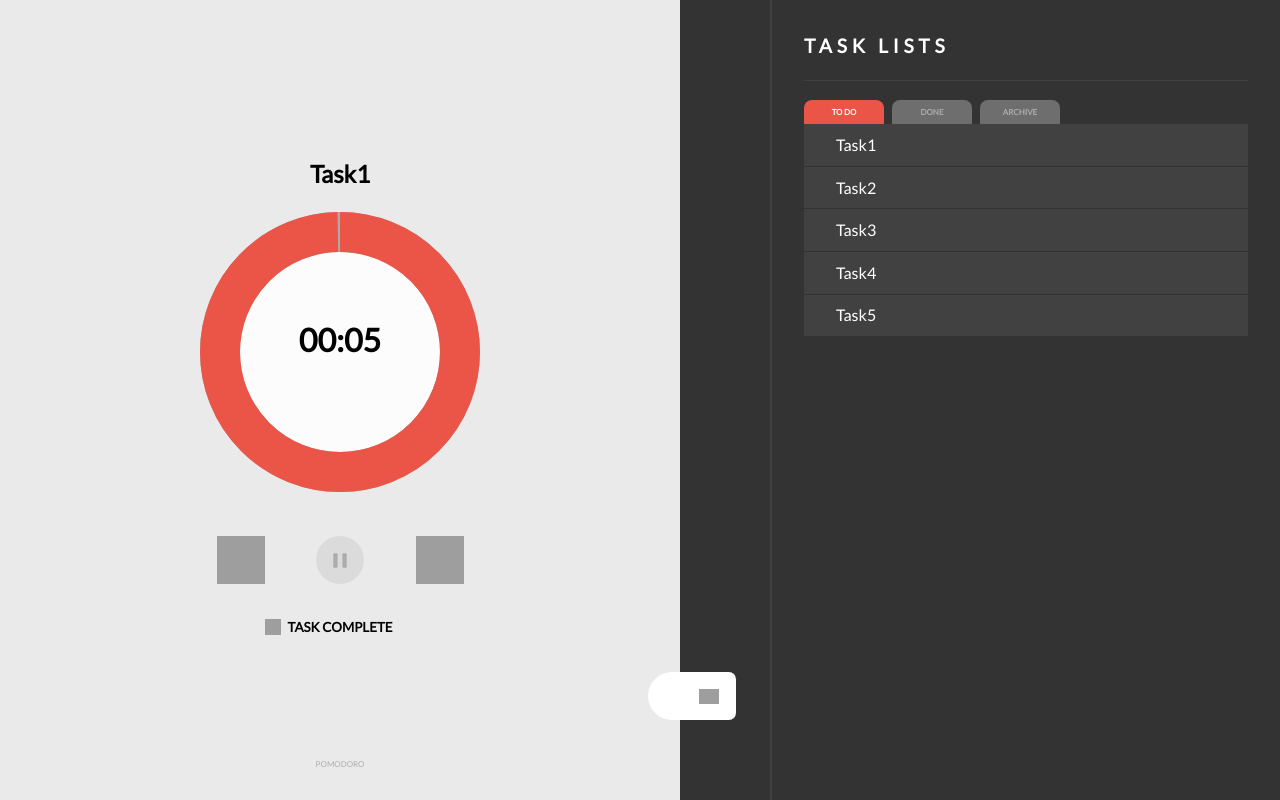
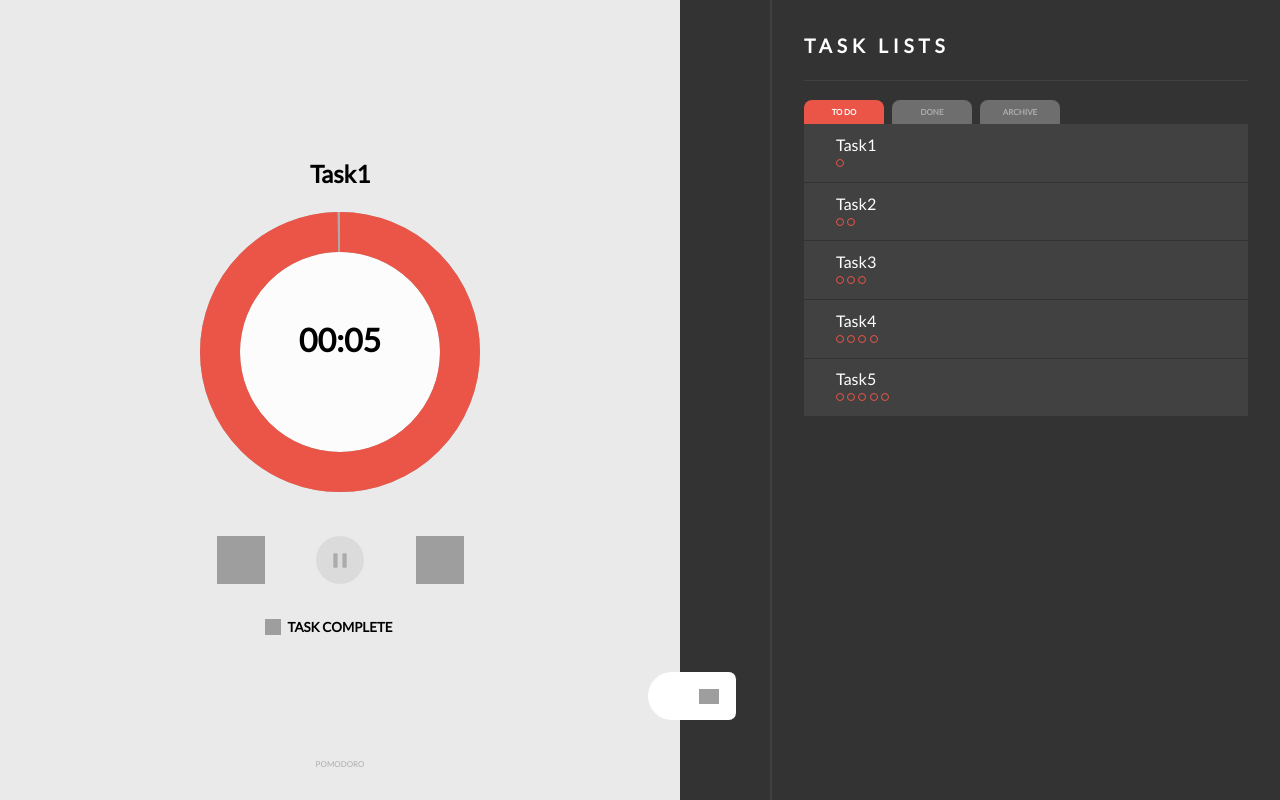
Before and after one commit to es6513/pomodoro-app, a React (Create React App) app: page /todo in a window 1280 px wide. Built offline with nearby package versions, Linux system fonts and the light colour scheme; grey boxes are pictures that could not be loaded; some icons are missing.

Commit message:
fix submit bug

```diff
--- /dev/null
+++ b/src/components/Clock/index.js
@@ -0,0 +1,52 @@
+import React from "react";
+import { PropTypes } from "prop-types";
+
+function Clock({ estimatedTomato, finishTomato, className, ...restProps }) {
+  const renderClock = () => {
+    console.log(estimatedTomato);
+
+    if (estimatedTomato > finishTomato) {
+      return (
+        <div>
+          {new Array(finishTomato).fill().map((el, index) => (
+            <span
+              key={index}
+              className={className}
+              data-fill="fill"
+              {...restProps}
+            ></span>
+          ))}
+          {new Array(estimatedTomato).fill().map((el, index) => (
+            <span key={index} className={className} {...restProps}></span>
+          ))}
+        </div>
+      );
+    } else if (estimatedTomato < finishTomato) {
+      return (
+        <div>
+          {new Array(finishTomato).fill().map((el, index) => (
+            <span
+              key={index}
+              className={className}
+              data-fill="fill"
+              {...restProps}
+            ></span>
+          ))}
+        </div>
+      );
+    }
+  };
+  return <div>{renderClock()}</div>;
+}
+
+export default Clock;
+
+Clock.propTypes = {
+  estimatedTomato: PropTypes.number.isRequired,
+  finishTomato: PropTypes.number.isRequired,
+  className: PropTypes.string,
+};
+
+Clock.defaultProps = {
+  className: "",
+};
--- a/src/components/MenuItem/index.js
+++ b/src/components/MenuItem/index.js
@@ -1,18 +1,18 @@
 import React from "react";
 import { PropTypes } from "prop-types";
 
-function MenuItem({ className, handelCLick, ...restProps }) {
-  return <li className={className} onClick={handelCLick} {...restProps}></li>;
+function MenuItem({ className, handelClick, ...restProps }) {
+  return <li className={className} onClick={handelClick} {...restProps}></li>;
 }
 
 export default MenuItem;
 
 MenuItem.propTypes = {
   className: PropTypes.string,
-  handelCLick: PropTypes.func,
+  handelClick: PropTypes.func,
 };
 
 MenuItem.defaultProps = {
   className: "",
-  handelCLick: () => null,
+  handelClick: () => null,
 };
--- a/src/components/TaskInfo/index.js
+++ b/src/components/TaskInfo/index.js
@@ -4,14 +4,14 @@ import Icons from "../../components/Icon";
 
 function TaskInfo({
   className,
-  handelCLick,
+  handelClick,
   children,
   isDone,
   isCurrent,
   ...resrProps
 }) {
   return (
-    <div className={className} onClick={handelCLick} {...resrProps}>
+    <div className={className} onClick={handelClick} {...resrProps}>
       {children}
       <div
         className={`task-info--prefix task-info--prefix-${
@@ -32,7 +32,7 @@ export default TaskInfo;
 
 TaskInfo.propTypes = {
   className: PropTypes.string,
-  handelCLick: PropTypes.func,
+  handelClick: PropTypes.func,
   children: PropTypes.node.isRequired,
   isDone: PropTypes.bool.isRequired,
   isCurrent: PropTypes.bool.isRequired,
@@ -40,5 +40,5 @@ TaskInfo.propTypes = {
 
 TaskInfo.defaultProps = {
   className: "",
-  handelCLick: () => null,
+  handelClick: () => null,
 };
--- a/src/container/AsidePanel/index.js
+++ b/src/container/AsidePanel/index.js
@@ -58,7 +58,7 @@ function AsidePanel() {
             <MenuItem
               key={nav.path}
               className={`${ROOT_CLASS}__aside-panel__menu-item`}
-              handelCLick={() =>
+              handelClick={() =>
                 setIsCollapsed((prevCollapsed) =>
                   prevCollapsed ? !prevCollapsed : prevCollapsed
                 )
--- a/src/container/AsidePanel/views/TaskLists.js
+++ b/src/container/AsidePanel/views/TaskLists.js
@@ -5,6 +5,7 @@ import actions from "../../../context/taskLists/actions";
 import { config } from "../../../config";
 import HeadTitle from "../../../components/HeadTitle";
 import Button from "../../../components/Button";
+import Clock from "../../../components/Clock";
 import TaskFrom from "../../../components/TaskFrom";
 import withAsideLayout from "../../../hoc/withAsideLayout";
 import TaskInfo from "../../../components/TaskInfo";
@@ -52,8 +53,9 @@ function TaskLists() {
   //handle from
 
   const handleSubmit = (formData, e, resetForm) => {
-    const payload = { ...formData };
-    taskDispatch(actions.updateTaskState(currentId, payload));
+    const payload = { id: currentId, ...formData };
+    taskDispatch(actions.updateTaskState(payload));
+    console.log("submit");
     resetForm(formData, { isDirty: false });
   };
 
@@ -86,6 +88,19 @@ function TaskLists() {
     return taskItemClassName;
   };
 
+  //HandleSelectTask
+  const setCurrentTask = (id) => {
+    if (
+      isCountDown ||
+      filter === "SHOW_DONE" ||
+      filter === "SHOW_ARCHIVE" ||
+      id === currentId
+    )
+      return;
+    const payload = { id };
+    taskDispatch(actions.setCurrentTask(payload));
+  };
+
   const handleSpread = (index) => {
     if (index === spreadId) setIsTaskSpread((prevState) => !prevState);
     else if (index !== spreadId && isTaskSpread) {
@@ -96,12 +111,9 @@ function TaskLists() {
     }
   };
 
-  //HandleSelectTask
-  const handleSelectTask = (id) => {
-    if (isCountDown || filter === "SHOW_DONE" || filter === "SHOW_ARCHIVE")
-      return;
-    const payload = { id };
-    taskDispatch(actions.setCurrentTask(payload));
+  const handleSelectTask = (id, spreadIndex) => {
+    setCurrentTask(id);
+    handleSpread(spreadIndex);
   };
 
   //render content
@@ -196,17 +208,20 @@ function TaskLists() {
             key={task.id}
             className={`${ROOT_CLASS}__task-lists__task-item`}
             style={{ marginBottom: "1px" }}
-            onClick={() => {
-              handleSelectTask(task.id);
-            }}
           >
             <TaskInfo
               className={`${ROOT_CLASS}__task-lists__task-item-info`}
-              handelCLick={() => handleSpread(index)}
+              handelClick={() => handleSelectTask(task.id, index)}
               isDone={task.isDone}
               isCurrent={task.id === currentId}
             >
               <HeadTitle headTag="h4">{task.taskTitle}</HeadTitle>
+              <Clock
+                className={`${ROOT_CLASS}__clock`}
+                data-size="small"
+                estimatedTomato={task.estimatedTomato}
+                finishTomato={task.finishTomato}
+              />
             </TaskInfo>
             <div className={getTaskDetailClassName(index)}>
               <div className={`${ROOT_CLASS}__task-lists__spread-content`}>
--- /dev/null
+++ b/src/styles/components/_clock.scss
@@ -0,0 +1,39 @@
+
+$_clock-component: #{$root-class}__clock;
+
+//size
+
+$size-themes:(
+  big:(
+    width: 1 * $font-basis,
+    height: 1 * $font-basis,
+  ),
+  small:(
+    width: 0.5 * $font-basis,
+    height: 0.5 * $font-basis,
+  )
+);
+
+
+#{$_clock-component}{
+
+  display: inline-block;
+  border: solid 1px $tomato;
+  border-radius: 50%;
+
+  &:not(:first-child){
+    margin-left: 0.2 * $font-basis;
+  }
+
+  @each $size, $styles in $size-themes{
+    &[data-size=#{$size}]{
+      width: map-get($styles , width);
+      height: map-get($styles , height);
+    }
+  }
+
+  &[data-fill="fill"]{
+    background-color: $tomato;
+  }
+
+}
--- a/src/styles/main.scss
+++ b/src/styles/main.scss
@@ -5,6 +5,7 @@
 @import "./components/tomatoRate";
 @import "./components/task-form";
 @import "./components/timer";
+@import "./components/clock";
 @import "./modal-timer";
 @import "./aside-panel";
 @import "./modal-timer";
```
Also changed, not shown: src/styles/components/_accordion.scss (deleted), src/styles/components/_taskInfo.scss (deleted).
